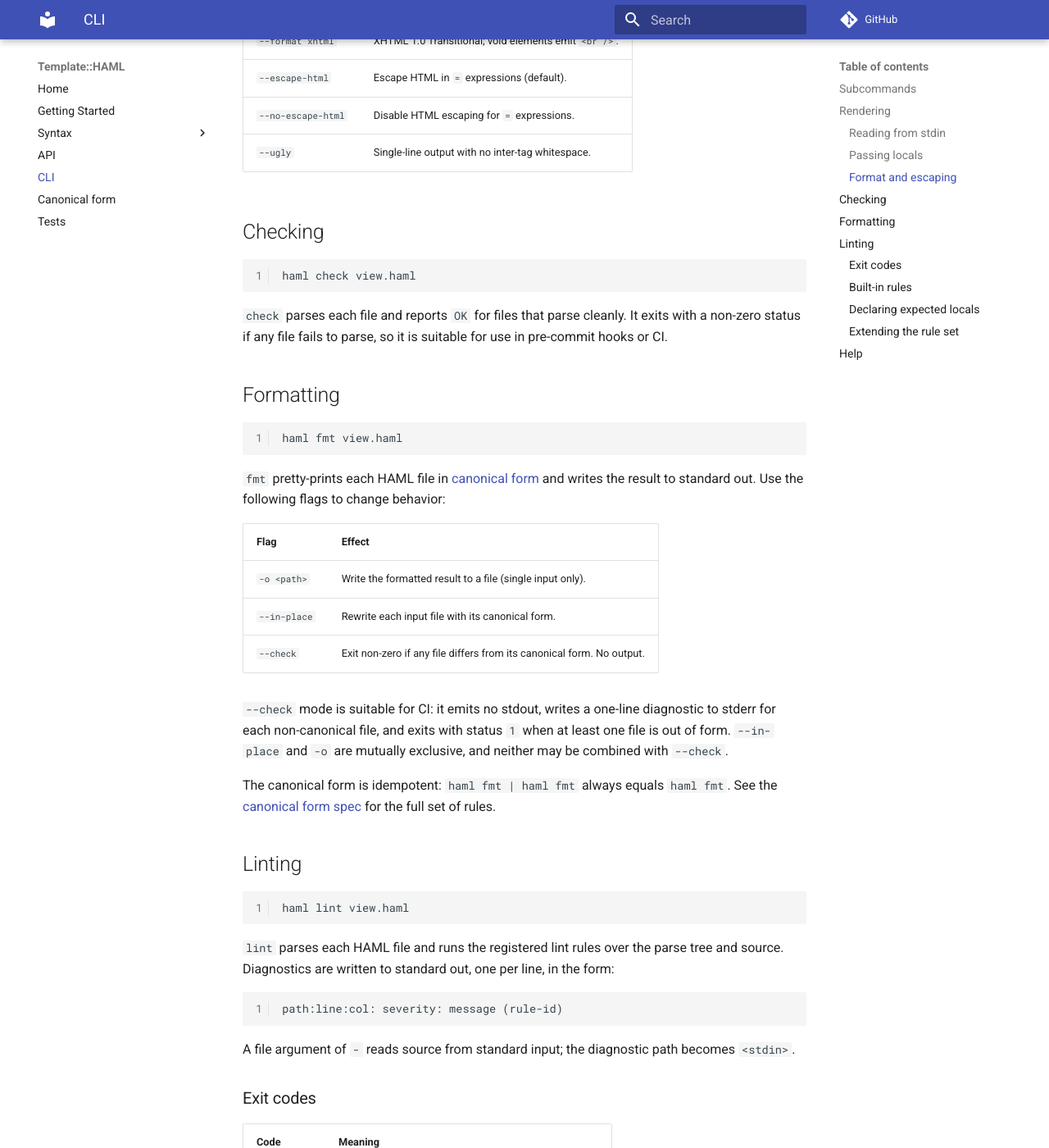
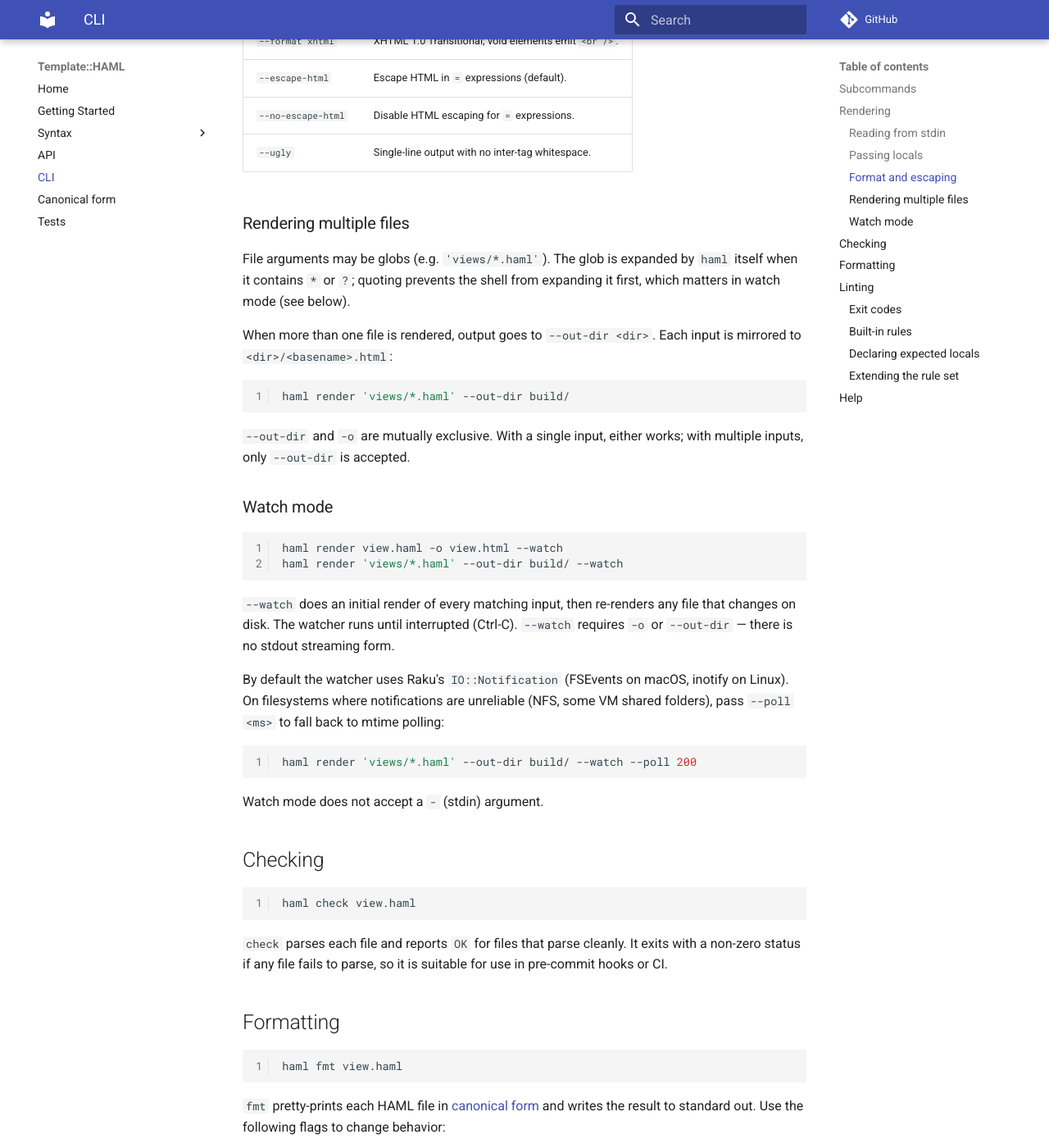
Before and after one commit to gdonald/Template-HAML, an MkDocs documentation site: the page built from docs-src/docs/cli.md, in a window 1280 px wide and 1400 px high, scrolled down 1500 px. Shown: the whole window at 82% size. Built offline with MkDocs 1.6.1 and Material for MkDocs 9.7.7, drawn with Linux system fonts in a browser that asks for light colours; comment, search, counter and statistics services are not loaded.

Commit message:
Add --watch for CLI

````diff
--- a/META6.json
+++ b/META6.json
@@ -38,6 +38,7 @@
     "Template::HAML::TagTransformers": "lib/Template/HAML/TagTransformers.rakumod",
     "Template::HAML::ViewContext": "lib/Template/HAML/ViewContext.rakumod",
     "Template::HAML::Visitor": "lib/Template/HAML/Visitor.rakumod",
+    "Template::HAML::Watch": "lib/Template/HAML/Watch.rakumod",
     "Template::HAML::X": "lib/Template/HAML/X.rakumod"
   },
   "resources": [],
--- a/docs-src/docs/cli.md
+++ b/docs-src/docs/cli.md
@@ -55,6 +55,35 @@ The values are made available as Raku scalars inside the template (e.g. `#{$name
 | `--escape-html`       | Escape HTML in `=` expressions (default).               |
 | `--no-escape-html`    | Disable HTML escaping for `=` expressions.              |
 | `--ugly`              | Single-line output with no inter-tag whitespace.        |
+
+### Rendering multiple files
+
+File arguments may be globs (e.g. `'views/*.haml'`). The glob is expanded by `haml` itself when it contains `*` or `?`; quoting prevents the shell from expanding it first, which matters in watch mode (see below).
+
+When more than one file is rendered, output goes to `--out-dir <dir>`. Each input is mirrored to `<dir>/<basename>.html`:
+
+```sh
+haml render 'views/*.haml' --out-dir build/
+```
+
+`--out-dir` and `-o` are mutually exclusive. With a single input, either works; with multiple inputs, only `--out-dir` is accepted.
+
+### Watch mode
+
+```sh
+haml render view.haml -o view.html --watch
+haml render 'views/*.haml' --out-dir build/ --watch
+```
+
+`--watch` does an initial render of every matching input, then re-renders any file that changes on disk. The watcher runs until interrupted (Ctrl-C). `--watch` requires `-o` or `--out-dir` — there is no stdout streaming form.
+
+By default the watcher uses Raku's `IO::Notification` (FSEvents on macOS, inotify on Linux). On filesystems where notifications are unreliable (NFS, some VM shared folders), pass `--poll <ms>` to fall back to mtime polling:
+
+```sh
+haml render 'views/*.haml' --out-dir build/ --watch --poll 200
+```
+
+Watch mode does not accept a `-` (stdin) argument.
 
 ## Checking
 
````
Also changed, not shown: 3 other files.
